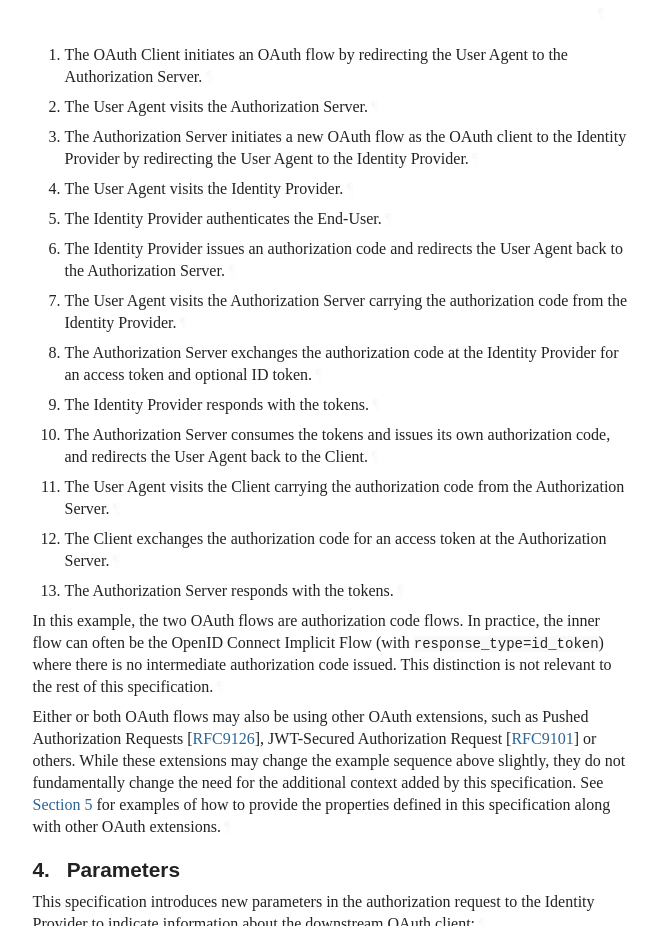
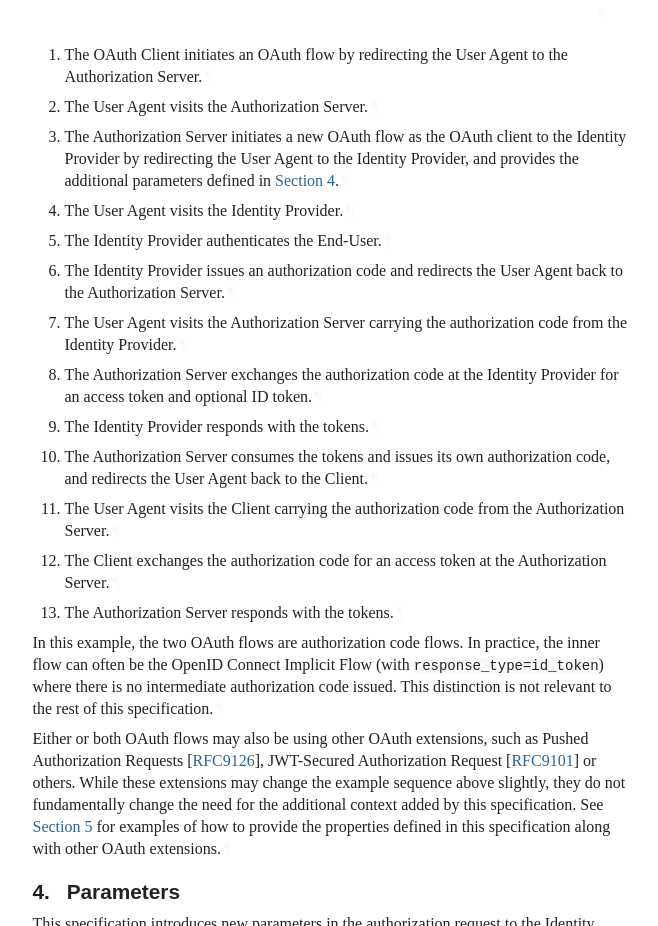
Before and after one commit to aaronpk/draft-parecki-oauth-metadata-for-nested-flows, a plain HTML site: page draft-parecki-oauth-metadata-for-nested-flows.html in a window 1280 px wide. Shown: the part 3217-4143 px from the top of the page, without its empty margins (92-750 px from the left). Drawn offline with Linux system fonts and the light colour scheme; a web font is replaced by a local one.

Commit message:
Script updating gh-pages from 52542e8. [ci skip]

```diff
--- a/draft-parecki-oauth-metadata-for-nested-flows.html
+++ b/draft-parecki-oauth-metadata-for-nested-flows.html
@@ -1552,7 +1552,7 @@ the Authorization Server or OpenID Provider that is used for End-User authentica
           <p id="section-3-5.2.1">The User Agent visits the Authorization Server.<a href="#section-3-5.2.1" class="pilcrow">¶</a></p>
 </li>
         <li id="section-3-5.3">
-          <p id="section-3-5.3.1">The Authorization Server initiates a new OAuth flow as the OAuth client to the Identity Provider by redirecting the User Agent to the Identity Provider.<a href="#section-3-5.3.1" class="pilcrow">¶</a></p>
+          <p id="section-3-5.3.1">The Authorization Server initiates a new OAuth flow as the OAuth client to the Identity Provider by redirecting the User Agent to the Identity Provider, and provides the additional parameters defined in <a href="#parameters" class="auto internal xref">Section 4</a>.<a href="#section-3-5.3.1" class="pilcrow">¶</a></p>
 </li>
         <li id="section-3-5.4">
           <p id="section-3-5.4.1">The User Agent visits the Identity Provider.<a href="#section-3-5.4.1" class="pilcrow">¶</a></p>
```
Also changed, not shown: draft-parecki-oauth-metadata-for-nested-flows.txt.
